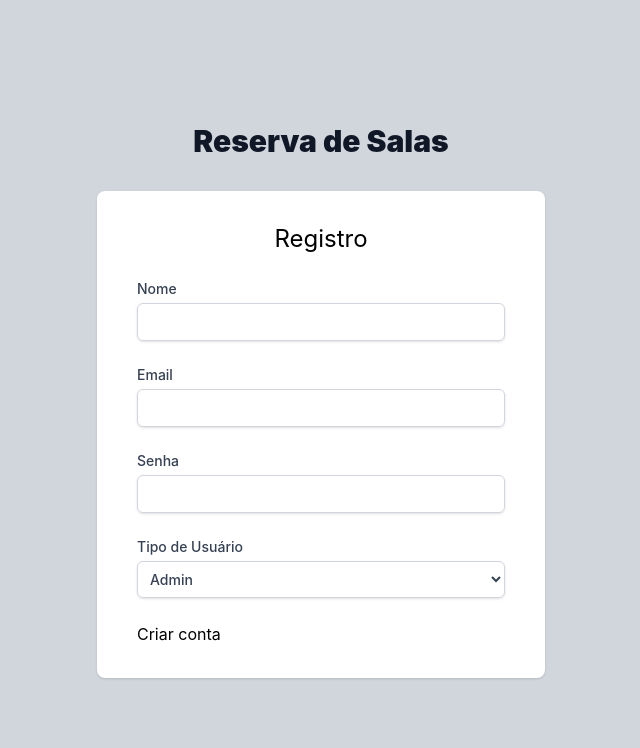
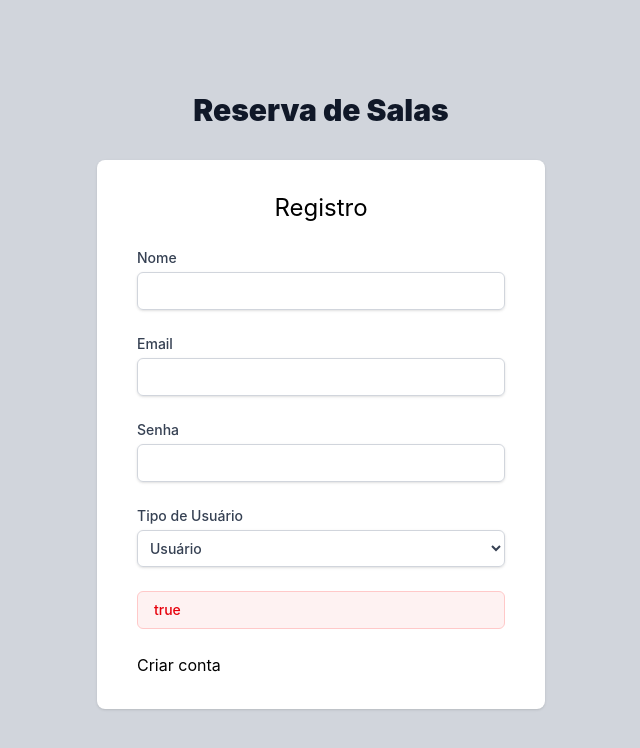
Before and after one commit to zeniltonp0/reserva-salas, a Vue app: page /auth/register in a window 1280 px wide. Shown: the top 748 px of the page, without its empty margins (319-959 px from the left). Built offline with nearby package versions, Linux system fonts and the light colour scheme; the HTML template or start-up script is replaced by a standard one.

Commit message:
adicionando mensagem de erro caso aconteça

```diff
--- a/src/views/Register.vue
+++ b/src/views/Register.vue
@@ -1,3 +1,28 @@
+<script setup lang="ts">
+import axios from 'axios';
+import { reactive, ref } from 'vue';
+
+    const erro = ref(true);
+
+    const form = reactive({
+        name: '',
+        email: '',
+        password: '',
+        role: 'user'
+    });
+
+    const handleRegister = async () => {
+        try{
+            await axios.post('http://localhost:8000/api/register', form);
+            alert('Cadastro realizado com sucesso!');
+        }
+        catch (erro) {
+            console.log('Erro no cadastro', erro);
+            erro.value = erro.response?.data?.message || 'Erro no cadastro';
+        }
+    }
+</script>
+
 <template>
     <form class="space-y-6">
         <h1 class="text-2xl text-center">Registro</h1>
@@ -24,9 +49,13 @@
             <select type="text"
             required
             class="mt-1 block w-full border border-gray-300 rounded-md shadow-sm p-2 outline-blue-500">
-                <option>Admin</option>
-                <option>Usuário</option>
+                <option value="user">Usuário</option>
+                <option value="admin">Admin</option>
         </select>
+        </div>
+
+        <div v-if="erro" class="bg-red-50 p-2 px-4 rounded-md border border-red-200">
+            <p class="text-red-600 text-sm font-medium">{{ erro }}</p>
         </div>
         <button>
             Criar conta
```
